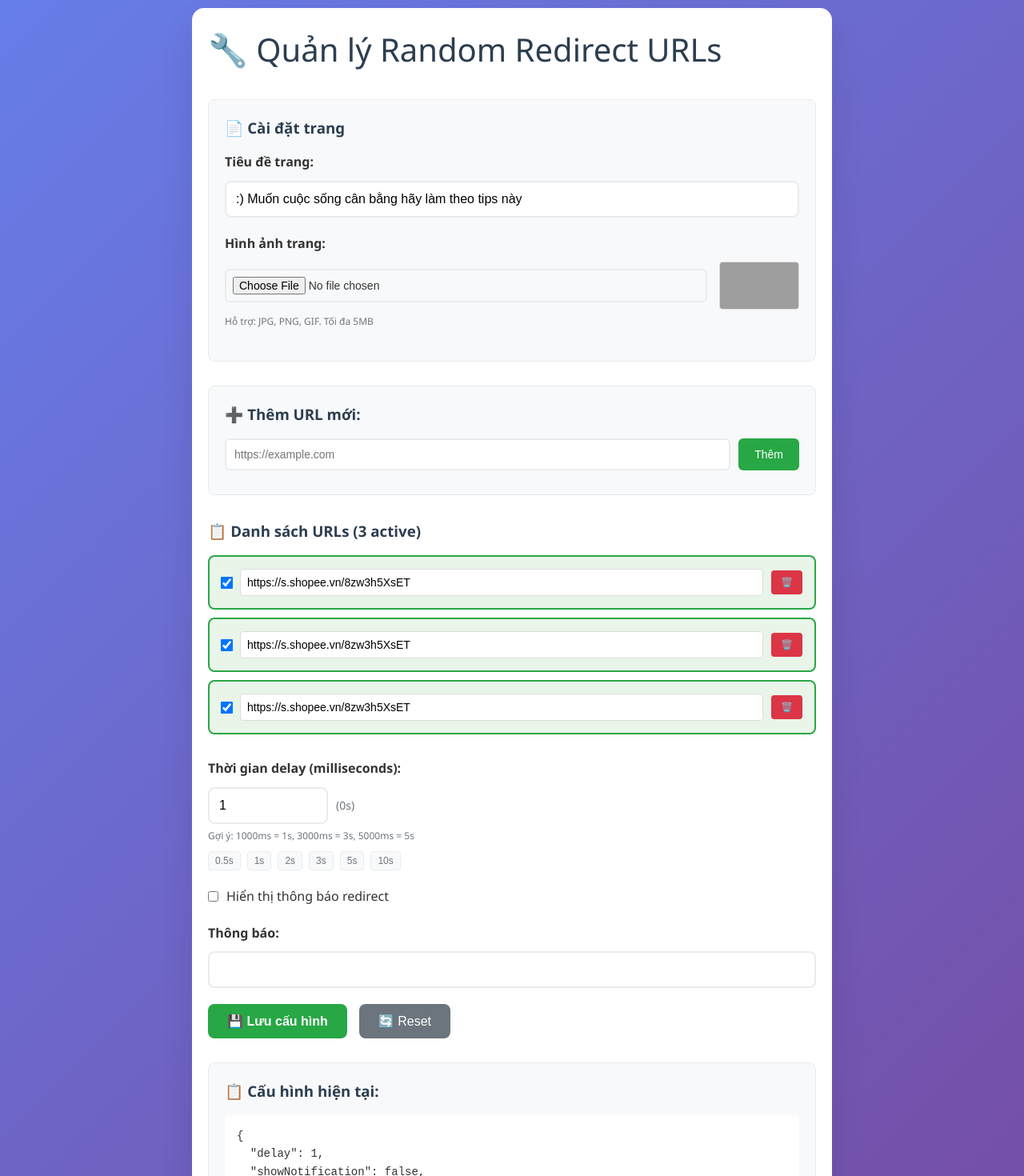
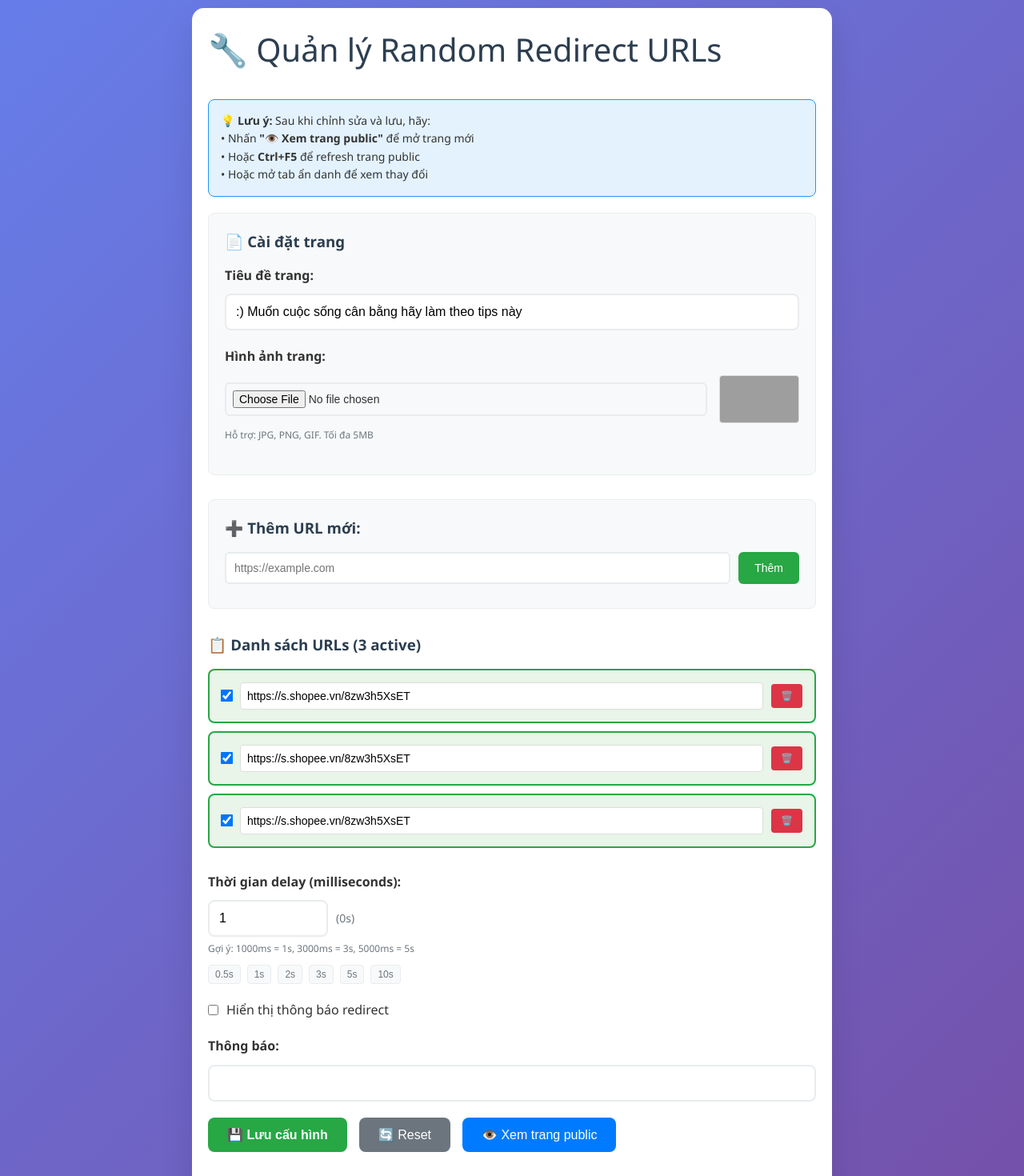
Before and after one commit to liveordeath/facebookshare, a Next.js app: page /admin in a window 1280 px wide. Shown: the part 40-1510 px from the top of the page at 80% size. Built offline with nearby package versions, Linux system fonts and the light colour scheme; grey boxes are pictures that could not be loaded.

Commit message:
Fix: Add cache busting and refresh button to resolve admin changes not reflecting on public page

```diff
--- a/app/admin/page.tsx
+++ b/app/admin/page.tsx
@@ -123,6 +123,20 @@ export default function AdminPage() {
           <h1 style={{ color: '#2c3e50', marginBottom: '30px' }}>
             🔧 Quản lý Random Redirect URLs
           </h1>
+
+          <div style={{
+            marginBottom: '20px',
+            padding: '15px',
+            background: '#e3f2fd',
+            borderRadius: '8px',
+            border: '1px solid #2196f3',
+            fontSize: '14px'
+          }}>
+            <strong>💡 Lưu ý:</strong> Sau khi chỉnh sửa và lưu, hãy:
+            <br />• Nhấn <strong>"👁️ Xem trang public"</strong> để mở trang mới
+            <br />• Hoặc <strong>Ctrl+F5</strong> để refresh trang public
+            <br />• Hoặc mở tab ẩn danh để xem thay đổi
+          </div>
 
       {/* Page Settings */}
       <div style={{
@@ -376,7 +390,7 @@ export default function AdminPage() {
       </div>
 
 
-      <div style={{ display: 'flex', gap: '15px' }}>
+          <div style={{ display: 'flex', gap: '15px', flexWrap: 'wrap' }}>
             <button
               onClick={handleSave}
               style={{
@@ -407,6 +421,21 @@ export default function AdminPage() {
             >
               🔄 Reset
             </button>
+
+            <button
+              onClick={() => window.open('/', '_blank')}
+              style={{
+                padding: '12px 24px',
+                background: '#007bff',
+                color: 'white',
+                border: 'none',
+                borderRadius: '8px',
+                cursor: 'pointer',
+                fontSize: '16px'
+              }}
+            >
+              👁️ Xem trang public
+            </button>
           </div>
 
       <div style={{
--- a/app/layout.tsx
+++ b/app/layout.tsx
@@ -9,8 +9,13 @@ export async function generateMetadata(): Promise<Metadata> {
       }
 
   try {
-    const response = await fetch(`${process.env.VERCEL_URL ? `https://${process.env.VERCEL_URL}` : 'http://localhost:3000'}/api/config`, {
-      cache: 'no-store'
+    const response = await fetch(`${process.env.VERCEL_URL ? `https://${process.env.VERCEL_URL}` : 'http://localhost:3000'}/api/config?t=${Date.now()}`, {
+      cache: 'no-store',
+      headers: {
+        'Cache-Control': 'no-cache, no-store, must-revalidate',
+        'Pragma': 'no-cache',
+        'Expires': '0'
+      }
     })
     if (response.ok) {
       const data = await response.json()
```
Also changed, not shown: app/page.tsx (+7 -2 lines). Lines whose indentation alone changed are shown as unchanged.
